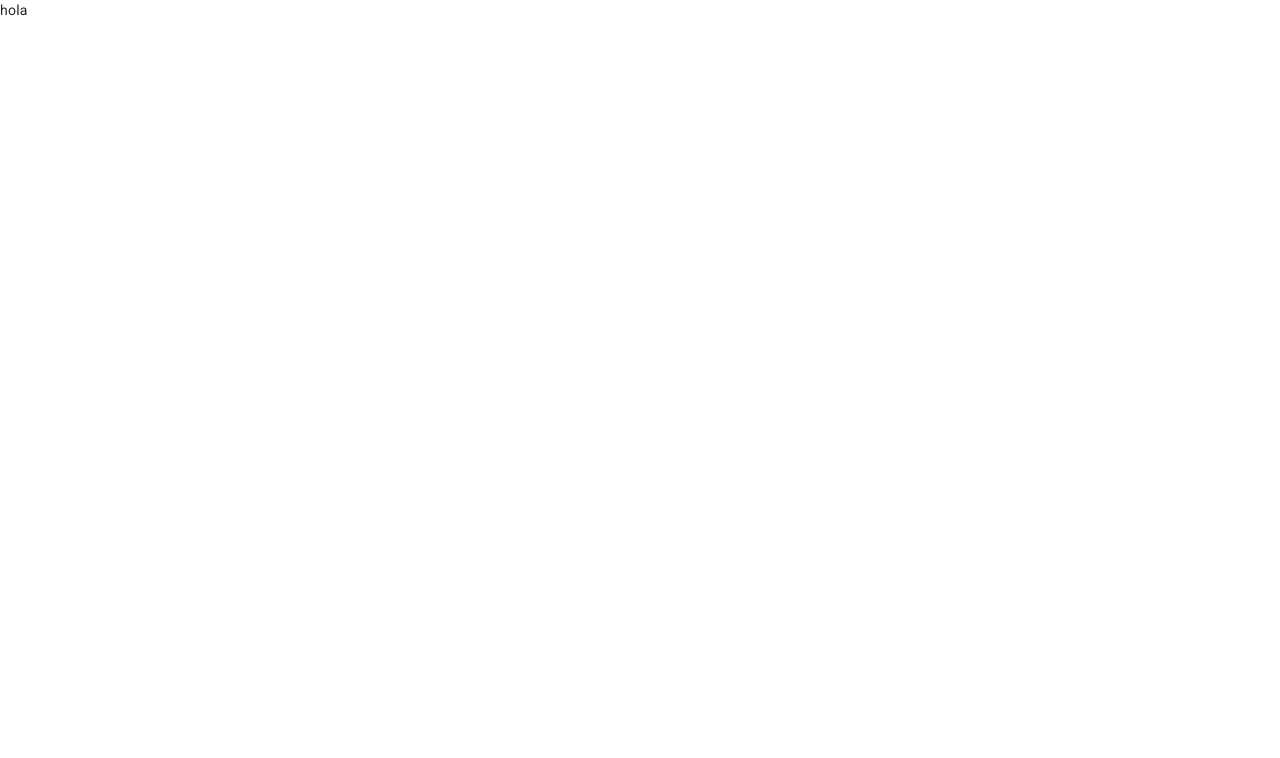
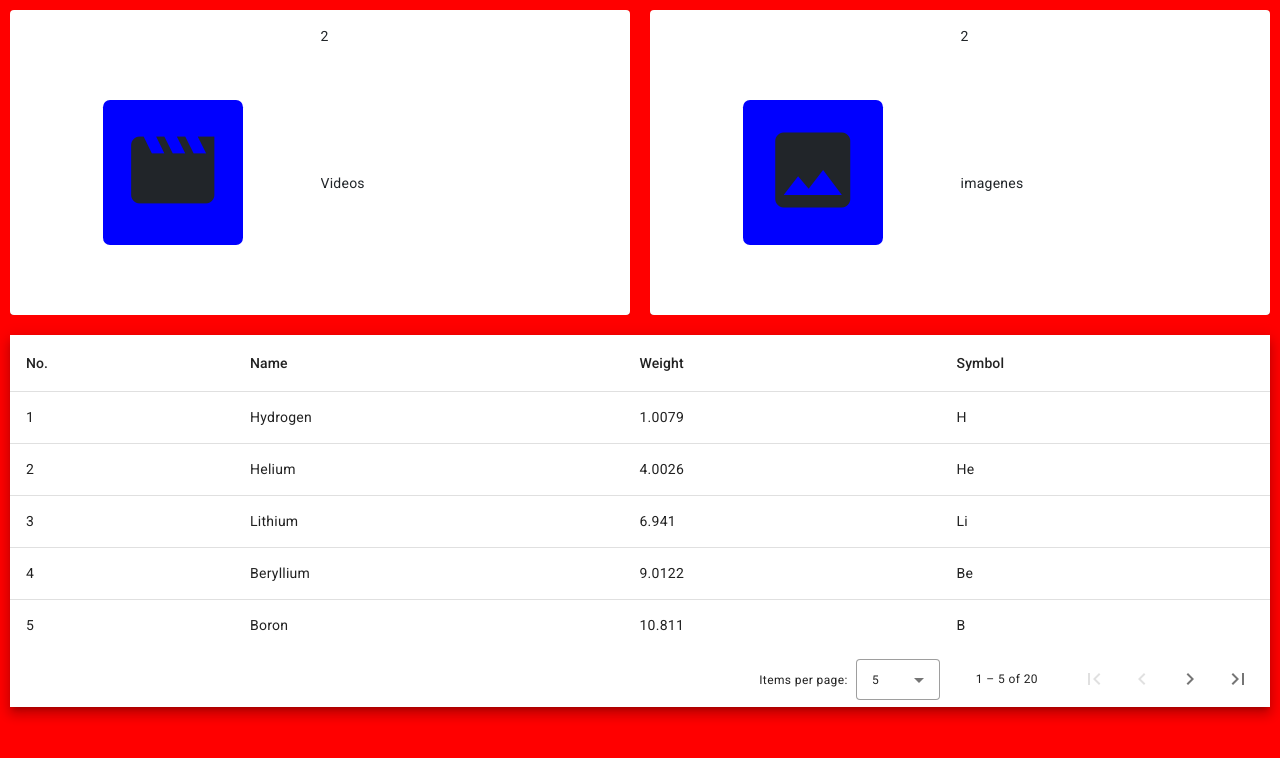
Before and after one commit to HR-2019/eyeassist-frontend-despliegue, an Angular app: page /dash in a window 1280 px wide. Shown: the top 758 px of the page. Built offline with nearby package versions, Linux system fonts and the light colour scheme.

Commit message:
Implementacion de dashboard

```diff
--- a/src/app/dashboard/dashboard.component.html
+++ b/src/app/dashboard/dashboard.component.html
@@ -1 +1,138 @@
-<div>hola</div>
+<style>
+  .main-dash {
+    height: 100vh;
+    background: red;
+  }
+
+  table {
+    width: 100%;
+  }
+  .proccess-table {
+    padding: 10px;
+  }
+  .data-header {
+    padding: 10px;
+  }
+  mat-card {
+    width: 100%;
+    height: 100%;
+  }
+  icon-container {
+    width: 100%;
+  }
+  mat-icon {
+    font-size: 100px;
+    width: 100%;
+    height: 100%;
+  }
+  .icon-container {
+    background: blue;
+    padding: 20px;
+    border-radius: 5%;
+  }
+  .text-container {
+    width: 100%;
+    height: 100%;
+    display: flex;
+    flex-direction: column;
+    justify-content: center;
+  }
+
+  .number-container {
+    height: 100%;
+  }
+  .data-container {
+    height: 100%;
+  }
+
+</style>
+
+<div class="main-dash">
+  <div class="data-header">
+    <mat-grid-list cols="2" rowHeight="2:1" gutterSize=20>
+      <mat-grid-tile>
+        <mat-card>
+          <mat-card-content>
+            <mat-grid-list cols="2">
+              <mat-grid-tile>
+                <div class="icon-container">
+                  <mat-icon aria-hidden="false" aria-label="Example home icon" fontIcon="movie"></mat-icon>
+                </div>
+              </mat-grid-tile>
+              <mat-grid-tile>
+                <div class="text-container">
+                  <div class="number-container">
+                    <span>2</span>
+                  </div>
+                  <div class="data-container">
+                    <span>Videos</span>
+                  </div>
+                </div>
+              </mat-grid-tile>
+            </mat-grid-list>
+          </mat-card-content>
+        </mat-card>
+      </mat-grid-tile>
+      <mat-grid-tile>
+        <mat-card>
+          <mat-card-content>
+            <mat-grid-list cols="2">
+              <mat-grid-tile>
+                <div class="icon-container">
+                  <mat-icon aria-hidden="false" aria-label="Example home icon" fontIcon="image"></mat-icon>
+                </div>
+              </mat-grid-tile>
+              <mat-grid-tile>
+                <div class="text-container">
+                  <div class="number-container">
+                    <span>2</span>
+                  </div>
+                  <div class="data-container">
+                    <span>imagenes</span>
+                  </div>
+                </div>
+              </mat-grid-tile>
+            </mat-grid-list>
+          </mat-card-content>
+        </mat-card>
+      </mat-grid-tile>
+    </mat-grid-list>
+  </div>
+  <div class="proccess-table">
+    <div class="mat-elevation-z8">
+      <table mat-table [dataSource]="dataSource">
+
+        <!-- Position Column -->
+        <ng-container matColumnDef="position">
+          <th mat-header-cell *matHeaderCellDef> No. </th>
+          <td mat-cell *matCellDef="let element"> {{element.position}} </td>
+        </ng-container>
+
+        <!-- Name Column -->
+        <ng-container matColumnDef="name">
+          <th mat-header-cell *matHeaderCellDef> Name </th>
+          <td mat-cell *matCellDef="let element"> {{element.name}} </td>
+        </ng-container>
+
+        <!-- Weight Column -->
+        <ng-container matColumnDef="weight">
+          <th mat-header-cell *matHeaderCellDef> Weight </th>
+          <td mat-cell *matCellDef="let element"> {{element.weight}} </td>
+        </ng-container>
+
+        <!-- Symbol Column -->
+        <ng-container matColumnDef="symbol">
+          <th mat-header-cell *matHeaderCellDef> Symbol </th>
+          <td mat-cell *matCellDef="let element"> {{element.symbol}} </td>
+        </ng-container>
+
+        <tr mat-header-row *matHeaderRowDef="displayedColumns"></tr>
+        <tr mat-row *matRowDef="let row; columns: displayedColumns;"></tr>
+      </table>
+
+      <mat-paginator [pageSizeOptions]="[5, 10, 20]" showFirstLastButtons aria-label="Select page of periodic elements">
+      </mat-paginator>
+    </div>
+
+  </div>
+</div>
--- a/src/app/dashboard/dashboard.component.ts
+++ b/src/app/dashboard/dashboard.component.ts
@@ -1,10 +1,48 @@
-import { Component } from '@angular/core';
+import { AfterViewInit, Component, ViewChild } from '@angular/core';
+import { MatTableDataSource } from '@angular/material/table';
+import { MatPaginator } from '@angular/material/paginator';
 
 @Component({
   selector: 'app-dashboard',
   templateUrl: './dashboard.component.html',
   styleUrls: ['./dashboard.component.scss'],
 })
-export class DashboardComponent {
-  hide = true;
+export class DashboardComponent implements AfterViewInit {
+  displayedColumns: string[] = ['position', 'name', 'weight', 'symbol'];
+  dataSource = new MatTableDataSource<PeriodicElement>(ELEMENT_DATA);
+  @ViewChild(MatPaginator) paginator!: MatPaginator;
+
+  ngAfterViewInit() {
+    this.dataSource.paginator = this.paginator;
+  }
 }
+
+export interface PeriodicElement {
+  name: string;
+  position: number;
+  weight: number;
+  symbol: string;
+}
+
+const ELEMENT_DATA: PeriodicElement[] = [
+  { position: 1, name: 'Hydrogen', weight: 1.0079, symbol: 'H' },
+  { position: 2, name: 'Helium', weight: 4.0026, symbol: 'He' },
+  { position: 3, name: 'Lithium', weight: 6.941, symbol: 'Li' },
+  { position: 4, name: 'Beryllium', weight: 9.0122, symbol: 'Be' },
+  { position: 5, name: 'Boron', weight: 10.811, symbol: 'B' },
+  { position: 6, name: 'Carbon', weight: 12.0107, symbol: 'C' },
+  { position: 7, name: 'Nitrogen', weight: 14.0067, symbol: 'N' },
+  { position: 8, name: 'Oxygen', weight: 15.9994, symbol: 'O' },
+  { position: 9, name: 'Fluorine', weight: 18.9984, symbol: 'F' },
+  { position: 10, name: 'Neon', weight: 20.1797, symbol: 'Ne' },
+  { position: 11, name: 'Sodium', weight: 22.9897, symbol: 'Na' },
+  { position: 12, name: 'Magnesium', weight: 24.305, symbol: 'Mg' },
+  { position: 13, name: 'Aluminum', weight: 26.9815, symbol: 'Al' },
+  { position: 14, name: 'Silicon', weight: 28.0855, symbol: 'Si' },
+  { position: 15, name: 'Phosphorus', weight: 30.9738, symbol: 'P' },
+  { position: 16, name: 'Sulfur', weight: 32.065, symbol: 'S' },
+  { position: 17, name: 'Chlorine', weight: 35.453, symbol: 'Cl' },
+  { position: 18, name: 'Argon', weight: 39.948, symbol: 'Ar' },
+  { position: 19, name: 'Potassium', weight: 39.0983, symbol: 'K' },
+  { position: 20, name: 'Calcium', weight: 40.078, symbol: 'Ca' },
+];
--- a/src/app/login/login.component.html
+++ b/src/app/login/login.component.html
@@ -88,7 +88,7 @@
           </mat-form-field>
         </div>
         <div class="actions-login-form">
-          <button class="login-button" mat-raised-button color="primary">
+          <button routerLink="/dash" class="login-button" mat-raised-button color="primary">
             Login
           </button>
           <div class="redirect-side">
```
Also changed, not shown: src/app/app.module.ts (+12 -1 lines).
